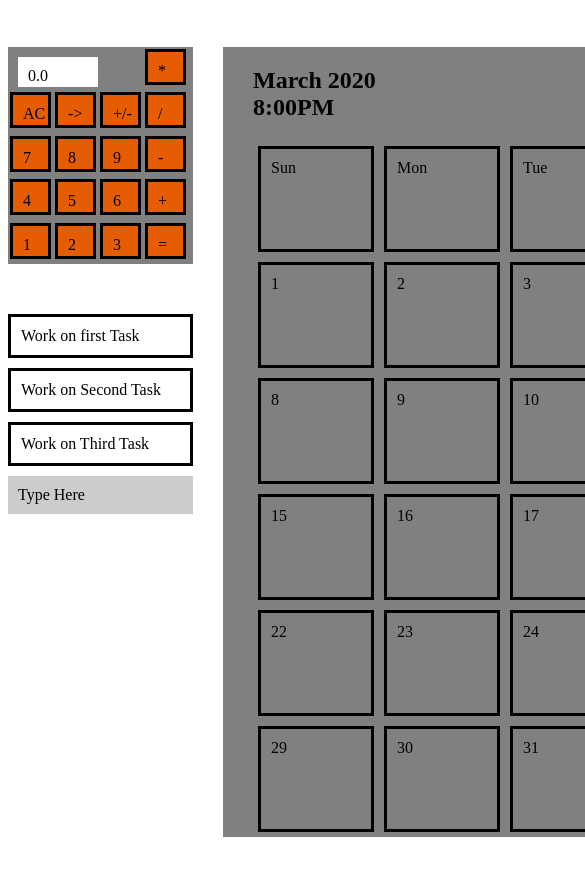
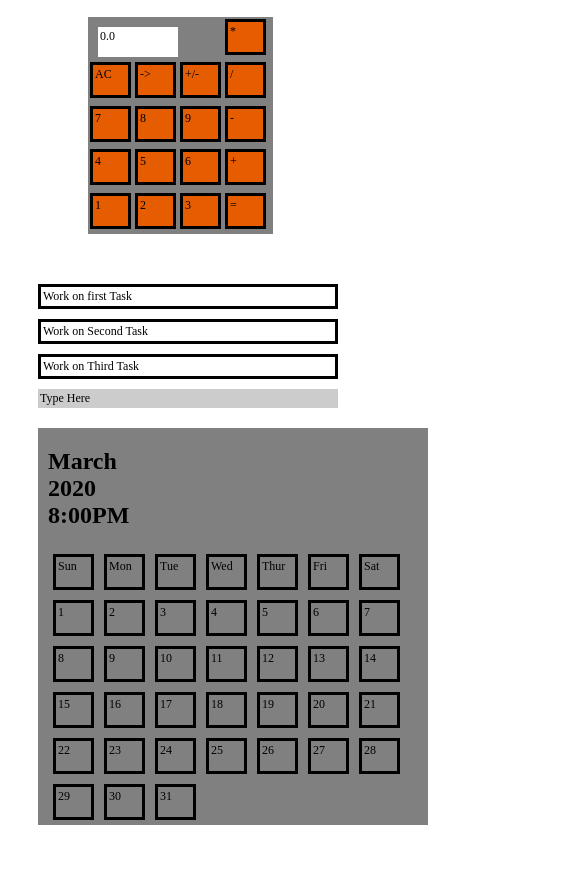
Before and after one commit to tylerryan307/MyPortfolio, a plain HTML site: page dashboard.html in a window 390 px wide. Shown: the part 48-924 px from the top of the page, 585 px wide, since content can reach past the window. After the commit the page ends 881 px from the top, so only its background shows below. Drawn offline with Linux system fonts and the light colour scheme.

Commit message:
Added files for Checkpoint 1
Added files for Checkpoint 1

```diff
--- a/dashboard-style.css
+++ b/dashboard-style.css
@@ -15,7 +15,6 @@
     width: 185px;
     height: 217px;
     background-color: grey;
-
 }
 
 .calculator-body{
@@ -80,3 +79,87 @@
 h2{
     margin-right: 700px;
 }
+
+/* Changed Min-Width to Max-Width */
+
+@media (max-width: 480px){
+
+    .body-main{
+        display: block;
+        width: 480px;
+        margin: 0px auto;
+    }
+
+    .main-calculator{
+        display: flex;
+        flex-wrap: wrap;
+        width: 185px;
+        height: 217px;
+        background-color: grey;
+        margin: 20px 0 0 80px;
+    }
+
+    .button-calculator{
+        width: 35px;
+        height: 30px;
+        background-color: #e65c00;
+        border-style: solid;
+        margin: 2px;
+    }
+
+    .main-calendar{
+        display: flex;
+        flex-wrap: wrap;
+        width: 300px;
+        background-color: grey;
+        padding: 0 0 0 10px;
+        margin: 0 0 0 30px;
+    }
+
+    .calendar-box{
+        width: 25px;
+        height: 20px;
+        border-style: solid;
+        margin: 5px;
+
+    }
+
+    .list-body{
+        width: 300px;
+        margin: 50px 0 20px 30px;
+    }
+
+    p{
+        font-size: 12px;
+        margin: auto !important;
+        padding: 2px;
+    }
+
+}
+
+@media (max-width: 768px){
+
+    .main-calendar{
+        display: flex;
+        flex-wrap: wrap;
+        width: 380px;
+        background-color: grey;
+        padding: 0 0 0 10px;
+        margin: 0 0 0 30px;
+    }
+
+    .calendar-box{
+        width: 35px;
+        height: 30px;
+        border-style: solid;
+        margin: 5px;
+
+    }
+
+    p{
+        font-size: 12px;
+        margin: auto !important;
+        padding: 2px;
+    }
+
+}
```
Also changed, not shown: images/Phone - Wireframe.PNG (added), images/tablet - Wireframe.PNG (added).
